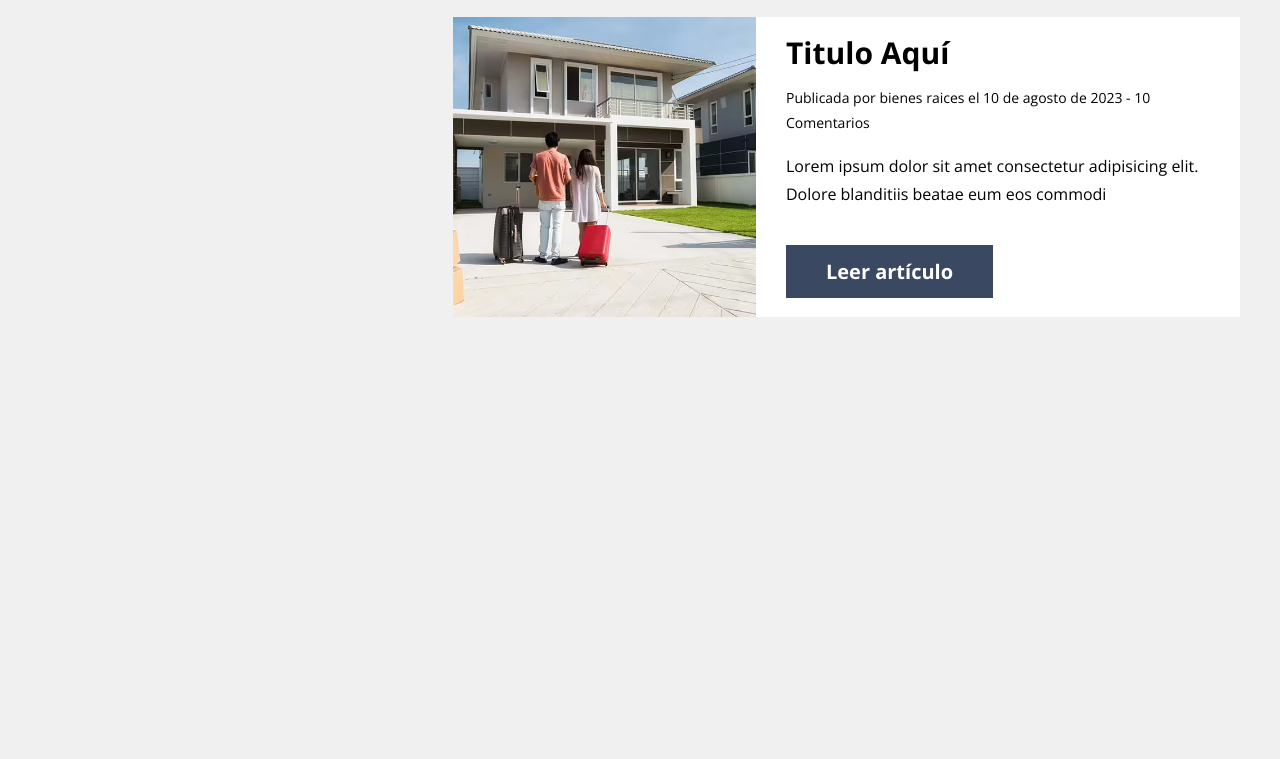
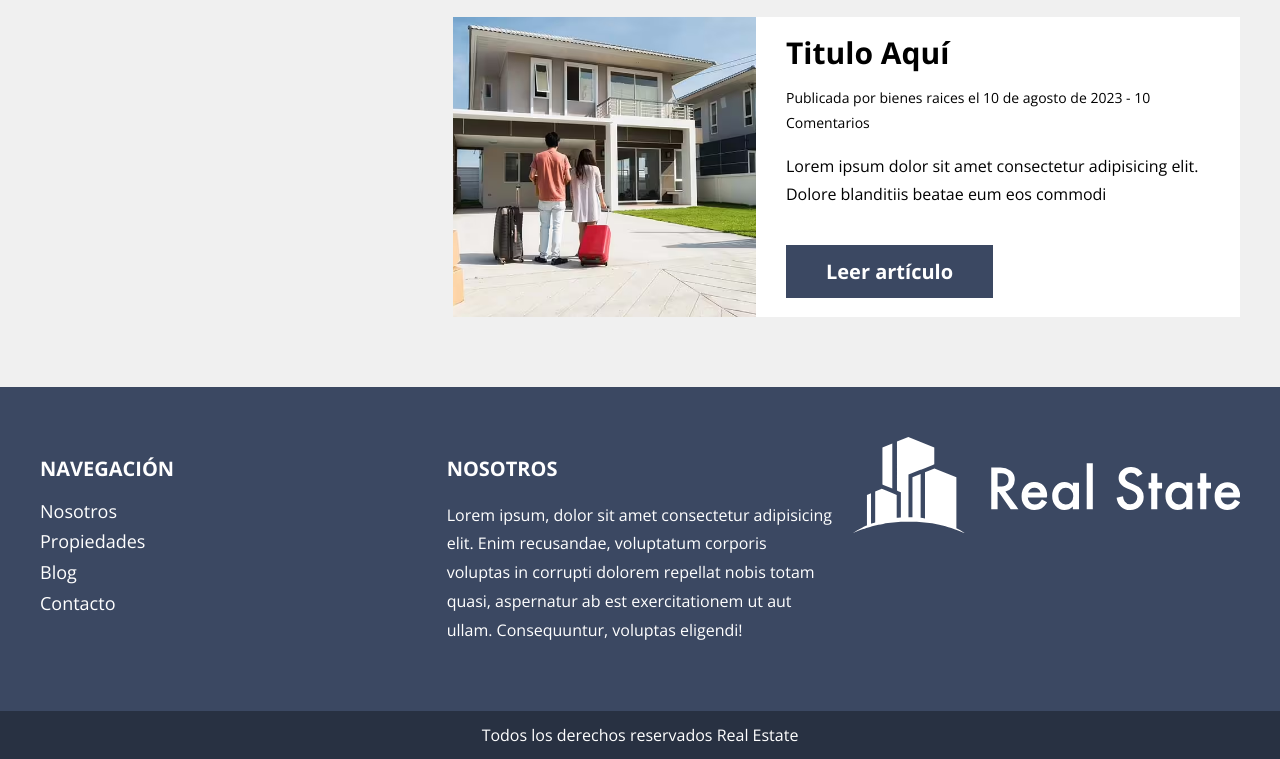
Before and after one commit to ManuelSA97/Real-Estate, a website: page index.html in a window 1280 px wide. Shown: the part 3280-4039 px from the top of the page. Before the commit the page ends 3617 px from the top, so only its background shows below. Drawn offline with nearby package versions, Linux system fonts and the light colour scheme.

Commit message:
Finalizacion de la seccion footer

```diff
--- a/index.html
+++ b/index.html
@@ -170,9 +170,33 @@
                     <a href="#" class="entrada__link">Leer artículo</a>
                 </div>
             </div><!--Fin entrada-->
-
         </section>
     </div>
 
+    <footer class="footer">
+        <div class="footer__grid contenedor">
+            <div class="footer__box">
+                <h3 class="footer__heading">Navegación</h3>
+                <nav class="footer__navegacion">
+                    <a href="#" class=" footer__link">Nosotros</a>
+                    <a href="#" class=" footer__link">Propiedades</a>
+                    <a href="#" class=" footer__link">Blog</a>
+                    <a href="#" class=" footer__link">Contacto</a>
+                </nav>
+            </div>
+
+            <div class="footer__box">
+                <h3 class="footer__heading">Nosotros</h3>
+                <p class="footer__texto">Lorem ipsum, dolor sit amet consectetur adipisicing elit. Enim recusandae, voluptatum corporis voluptas in corrupti dolorem repellat nobis totam quasi, aspernatur ab est exercitationem ut aut ullam. Consequuntur, voluptas eligendi!</p>
+            </div>
+
+            <div class="footer__box">
+                <img src="/build/img/logo.svg" alt="Logo">
+            </div>
+        </div>
+
+        <p class="footer__copyright">Todos los derechos reservados Real Estate</p>
+    </footer>
+
 </body>
 </html>
--- a/src/scss/app.scss
+++ b/src/scss/app.scss
@@ -2,3 +2,4 @@
 @use 'ui/header';
 @use 'ui/propiedades';
 @use 'ui/testimonial-blog';
+@use 'ui/footer';
--- /dev/null
+++ b/src/scss/ui/footer/_footer.scss
@@ -0,0 +1,46 @@
+@use 'base/mixins' as m;
+@use 'base/variables' as v;
+
+.footer{
+    background-color: v.$primario;
+    padding-top: 5rem;
+    margin-top: 5rem;
+
+    &__grid{
+        @include m.tablet {
+            @include m.grid(3,2rem);
+        }
+    }
+
+    &__heading{
+        color: white;
+        font-size: 2rem;
+        text-transform: uppercase;
+    }
+
+    &__texto{
+        color: white;
+    }
+
+    &__navegacion{
+        display: flex;
+        flex-direction: column;
+    }
+
+    &__link{
+        color: white;
+        font-size: 1.8rem;
+        margin-bottom: 1rem;
+        &:last-of-type{
+            margin-bottom: 0;
+        }
+    }
+
+    &__copyright{
+        background-color: darken(v.$primario, 10%);
+        text-align: center;
+        padding: 1rem;
+        margin: 5rem 0 0 0;
+        color: white;
+    }
+}
--- /dev/null
+++ b/src/scss/ui/footer/_index.scss
@@ -0,0 +1 @@
+@forward 'footer';
--- a/src/scss/ui/testimonial-blog/_testimonial-blog.scss
+++ b/src/scss/ui/testimonial-blog/_testimonial-blog.scss
@@ -15,7 +15,7 @@
 
     &__heading{
         @include m.heading(true);
-
+        text-transform: capitalize;
     }
 }
 
```
Also changed, not shown: build/css/app.css, 1 other file.
